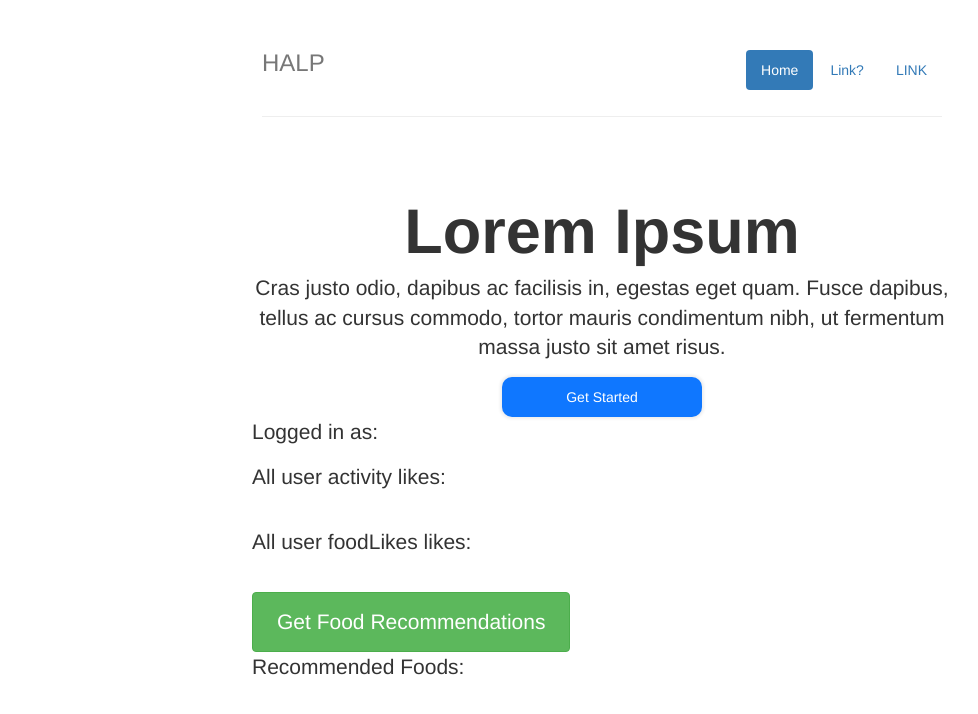
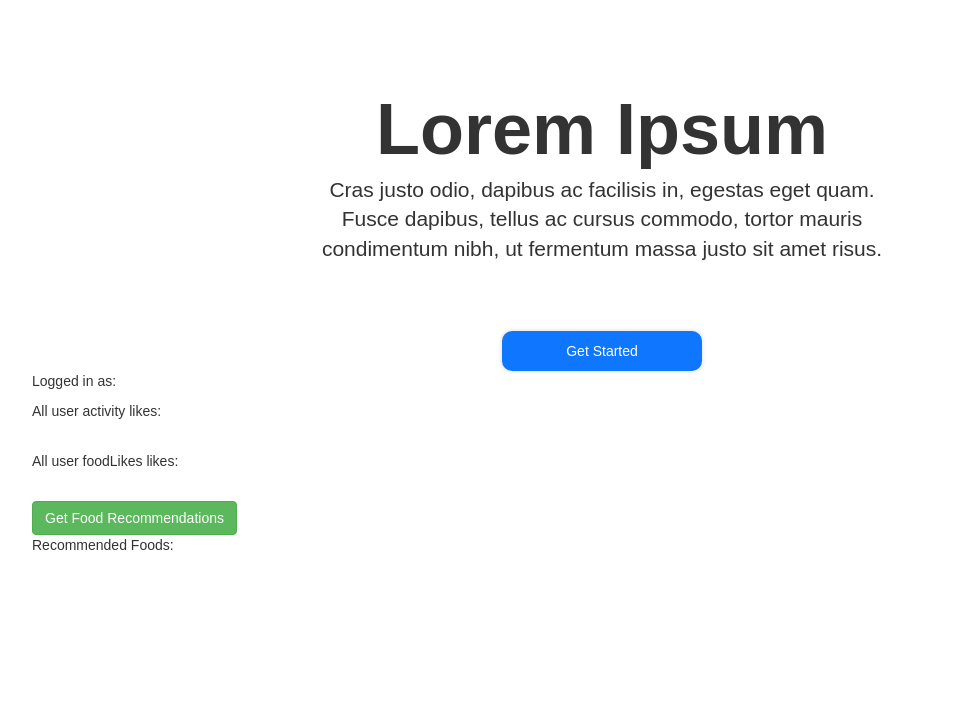
Before and after one commit to AndyRewLy/HELP, a React (Create React App) app in the folder help-react/: page / in a window 1280 px wide. Shown: the top 714 px of the page, without its empty margins (38-1016 px from the left). Built offline with nearby package versions, Linux system fonts and the light colour scheme.

Commit message:
Updated getUser to include status code when user doesn't exist. Added some UI changes, a preferences page, and utils directory.

```diff
--- a/help-react/package.json
+++ b/help-react/package.json
@@ -8,6 +8,7 @@
     "react": "^16.0.0",
     "react-bootstrap": "^0.31.5",
     "react-dom": "^16.0.0",
+    "react-router-dom": "^4.2.2",
     "react-scripts": "1.0.14"
   },
   "scripts": {
--- a/help-react/public/index.html
+++ b/help-react/public/index.html
@@ -10,6 +10,8 @@
     -->
     <link rel="manifest" href="%PUBLIC_URL%/manifest.json">
     <link rel="shortcut icon" href="%PUBLIC_URL%/favicon.ico">
+  <link href="https://maxcdn.bootstrapcdn.com/bootstrap/3.3.7/css/bootstrap.min.css" rel="stylesheet">
+
     <!--
       Notice the use of %PUBLIC_URL% in the tags above.
       It will be replaced with the URL of the `public` folder during the build.
@@ -25,13 +27,7 @@
     <noscript>
       You need to enable JavaScript to run this app.
     </noscript>
-    <div class="container-narrow">
-      <div id="nav"></div>
-      <div class="jumbotron">
-        <h1>Lorem Ipsum</h1>
-        <p class="lead">Cras justo odio, dapibus ac facilisis in, egestas eget quam. Fusce dapibus, tellus ac cursus commodo, tortor mauris condimentum nibh, ut fermentum massa justo sit amet risus.</p>
       <div id="root"></div>
-      </div>
 
     </div>
 
--- a/help-react/src/components/Pages/HomePage.js
+++ b/help-react/src/components/Pages/HomePage.js
@@ -5,6 +5,7 @@ import Button from './Button.js';
 import LoginForm from '../Forms/LoginForm.js'
 import Callout from './Callout.js';
 import axios from 'axios';
+import '../../index.css';
 
 import CardsList from '../Cards/CardsList.js';
 import RecommendationCardList from '../Cards/RecommendationCardList.js';
@@ -17,6 +18,7 @@ class HomePage extends Component {
     this.state = {
       user: {},
       username: '',
+      isLoggedIn: false,
       isCalloutVisible: false,
       recommendedActivities: [],
       recommendedFood: [],
@@ -52,6 +54,16 @@ class HomePage extends Component {
   render() {
     return (
       <div className = "HomePage">
+    <div class="container-narrow">
+      <div id="nav"></div>
+      <div class="jumbotron">
+        <h1>Lorem Ipsum</h1>
+        <p class="lead">Cras justo odio, dapibus ac facilisis in, egestas eget quam. Fusce dapibus, tellus ac cursus commodo, tortor mauris condimentum nibh, ut fermentum massa justo sit amet risus.</p>
+      <div id="root"></div>
+      </div>
+
+    </div>
+
         <Button
       	    	onClick={this.showCallout}
       		    content="Get Started"
@@ -89,9 +101,16 @@ class HomePage extends Component {
            this.setState({user: data["data"]["data"],
                           username: userText,
                           activityLikes: data["data"]["data"]["activityLikes"],
-                          foodLikes: data["data"]["data"]["foodLikes"]});
+                          foodLikes: data["data"]["data"]["foodLikes"],
+                          isLoggedIn: true});
            console.log(data["data"]["data"]);
            console.log("user state is: " + this.state.user);
+       })
+       .catch((error) => {
+            this.setState({user: {},
+                          username: "Invalid username.",
+                          activityLikes: [],
+                          foodLikes: []});
        });
   }
 
--- a/help-react/src/components/Pages/NavPage.js
+++ b/help-react/src/components/Pages/NavPage.js
@@ -1,26 +1,29 @@
 import React, { Component } from 'react';
+import { Link } from 'react-router-dom';
 
 import './NavPage.css';
-import HomePage from './HomePage.js';
 
 class NavPage extends Component {
   render() {
     return (
-      <div className="NavPage">
-      <div className="HomePage">
-      <div class="container-narrow">
-      <ul class="nav nav-pills pull-right">
-        <li class="active"><a href="#">Home</a></li>
-        <li><a href="#">Link?</a></li>
-        <li><a href="#">LINK</a></li>
-      </ul>
-      <h3 class="text-muted">HALP</h3>
-        <hr></hr>
-      </div>
-      </div>
-      </div>
+      <nav className="navbar navbar-default">
+        <div className="navbar-header">
+          <Link className="navbar-brand" to="/">HALP</Link>
+        </div>
+        <ul className="nav navbar-nav">
+          <li>
+            <Link to="/">Link?</Link>
+          </li>
+          <li>
+           <Link to="/">LINK</Link>
+          </li>
+        </ul>
+        <ul className="nav navbar-nav navbar-right">
+          <li><button className="btn btn-info log">Log In</button></li>
+          <li><button className="btn btn-danger log">Log out </button></li>
+        </ul>
+      </nav>
     );
   }
 }
-
 export default NavPage;
--- /dev/null
+++ b/help-react/src/components/Pages/Preferences.js
@@ -0,0 +1,81 @@
+import React, { Component } from 'react';
+import { Link } from 'react-router-dom';
+import NavPage from './NavPage';
+import { getUserPreferences } from '../../utils/user-api';
+
+
+class Preferences extends Component {
+
+  constructor() {
+    super()
+    this.state = { username: 'hi', activityLikes: [], foodLikes: [] };
+  }
+
+  getPreferences() {
+    getUserPreferences('broccoli').then((data) => {
+      this.setState({username: data.username, activityLikes: data.activityLikes, foodLikes: data.foodLikes});
+    });
+  }
+
+  componentDidMount() {
+    this.getPreferences();
+  }
+
+  render() {
+
+    const { userData }  = this.state;
+
+    return (
+      <div>
+        <NavPage />
+        <div className="row">
+        <h3 className="text-center">Food Preferences</h3>
+        <hr/>
+
+        { (this.state.foodLikes).map((food) => (
+              <div className="col-sm-4" key={food}>
+                <div className="panel panel-primary">
+                  <div className="panel-heading">
+                    <h3 className="panel-title"> <span className="btn">{ food }</span></h3>
+                  </div>
+                  <div className="panel-body">
+                    <p>{ food }</p>
+                  </div>
+                </div>
+              </div>
+          ))}
+
+        <hr/>
+        </div>
+
+        <div className="row">
+        <h3 className="text-center">Activity Preferences</h3>
+        <hr/>
+
+        { (this.state.activityLikes).map((activity) => (
+              <div className="col-sm-4" key={activity}>
+                <div className="panel panel-primary">
+                  <div className="panel-heading">
+                    <h3 className="panel-title"> <span className="btn">{ activity }</span></h3>
+                  </div>
+                  <div className="panel-body">
+                    <p> whyyy </p>
+                  </div>
+                </div>
+              </div>
+          ))}
+
+        <hr/>
+        </div>
+
+        <div className="col-sm-12">
+          <div className="jumbotron text-center">
+            <h2>you cant update this cuz no </h2>
+          </div>
+        </div>
+      </div>
+    );
+  }
+}
+
+export default Preferences;
--- a/help-react/src/index.js
+++ b/help-react/src/index.js
@@ -1,10 +1,26 @@
 import React from 'react';
 import ReactDOM from 'react-dom';
-import './index.css';
-import NavPage from './components/Pages/NavPage.js';
-import HomePage from './components/Pages/HomePage.js';
+import Preferences from './components/Pages/Preferences';
+import Recommendations from './components/Pages/Recommendations';
+import HomePage from './components/Pages/HomePage';
+import { Switch, Router, Route, BrowserRouter } from 'react-router-dom';
 import registerServiceWorker from './registerServiceWorker';
 
-ReactDOM.render(<NavPage />, document.getElementById('nav'));
-ReactDOM.render(<HomePage />, document.getElementById('root'));
-registerServiceWorker();
+const Main = () => {
+  return (
+    <div className="container">
+    <Switch>
+      <Route exact path='/' component={HomePage}/>
+      <Route exact path='/preferences' component={Preferences}/>
+      <Route path='/recommendations' component={Recommendations}/>
+    </Switch>
+    </div>
+  );
+};
+
+ReactDOM.render(
+  <BrowserRouter>
+    <Route path='/' component={Main} />
+  </BrowserRouter>,
+  document.getElementById('root')
+);
--- /dev/null
+++ b/help-react/src/utils/user-api.js
@@ -0,0 +1,13 @@
+import axios from 'axios';
+
+const BASE_URL = 'http://localhost:5000';
+
+export {getUserPreferences};
+
+function getUserPreferences(username) {
+  const url = `${BASE_URL}/User/` + username + `/`;
+  var user = {}
+  var ret = axios.get(url).then((response) => response.data.data);
+  console.log(ret);
+  return ret;
+}
```
Also changed, not shown: help-react/src/components/Pages/Recommendations.js (added), 2 other files (tests, documents, lock files or other folders).
